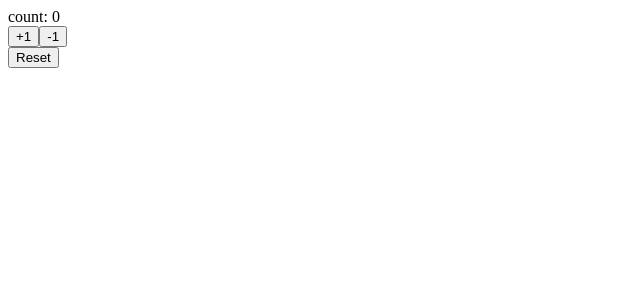
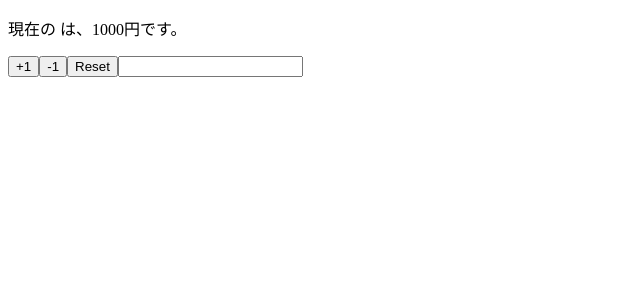
Before and after one commit to Tomy1123/react-hooks-101, a React (Create React App) app: page / in a window 1280 px wide. Shown: the top 300 px of the page, without its empty margins (0-640 px from the left). Built offline with nearby package versions, Linux system fonts and the light colour scheme.

Commit message:
implement object state

```diff
--- a/src/App.js
+++ b/src/App.js
@@ -1,23 +1,23 @@
 import React, { useState } from 'react'
 
-const App = () => {
-  const [ count, setCount] = useState(0)
-
-  const increment = () => setCount(count +1)
-  const decrement = () => setCount(count -1)
-
-  const reset = () => setCount(0)
+const App = props => {
+  const [ state, setState] = useState(props)
+  const { name, price } = state
 
   return (
     <>
-      <div>count: {count}</div>
-      <button onClick={increment}>+1</button>
-      <button onClick={decrement}>-1</button>
-      <div>
-        <button onClick={reset}>Reset</button>
-      </div>
+      <p>現在の {name}は、{price}円です。</p>
+      <button onClick={() => setState({...state, price: price +1})}>+1</button>
+      <button onClick={() => setState({...state, price: price -1})}>-1</button>
+      <button onClick={() => setState(props)}>Reset</button>
+      <input value={name} onChange={e => setState({...state,name: e.target.value})}/>
     </>
   )
 }
 
+App.defaultProps = {
+  name: "",
+  price: 1000
+}
+
 export default App
```
Also changed, not shown: 1 other file (tests, documents, lock files or other folders).
